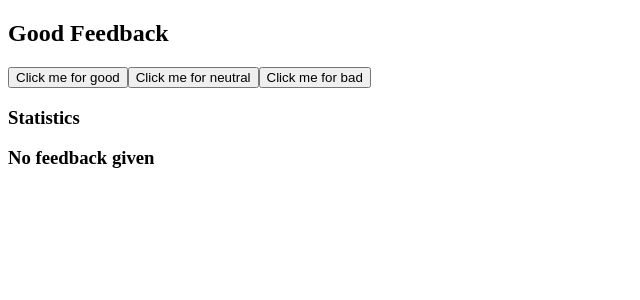
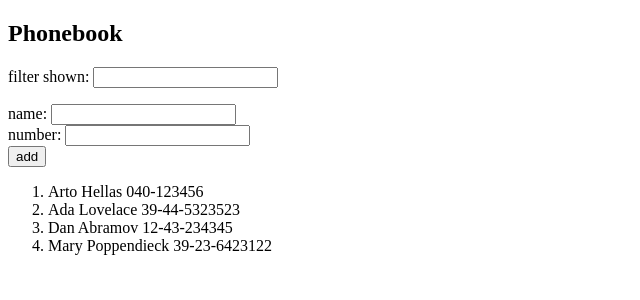
Before and after one commit to michaeldevelopment/Full-Stack-Open, a React (Create React App) app in the folder fso-react-app-part1/: page / in a window 1280 px wide. Shown: the top 300 px of the page, without its empty margins (0-640 px from the left). Built offline with nearby package versions, Linux system fonts and the light colour scheme; the HTML template or start-up script is replaced by a standard one.

Commit message:
Exercises part2b completed

```diff
--- a/fso-react-app-part1/src/App.js
+++ b/fso-react-app-part1/src/App.js
@@ -1,146 +1,51 @@
 import React, { useState } from 'react';
 
-const Button = ({ onClick, text }) => (
-  <button onClick={onClick}> {text} </button>
-);
+import Persons from './ComponentsFormPersons/Persons';
+import PersonsFiltered from './ComponentsFormPersons/PersonsFiltered';
+import PersonsForm from './ComponentsFormPersons/PersonsForm';
 
-const Statistics = ({ src }) => {
-  const [good, neutral, bad] = src;
+const App = () => {
+  const [persons, setPersons] = useState([
+    { name: 'Arto Hellas', number: '040-123456', id: 1 },
+    { name: 'Ada Lovelace', number: '39-44-5323523', id: 2 },
+    { name: 'Dan Abramov', number: '12-43-234345', id: 3 },
+    { name: 'Mary Poppendieck', number: '39-23-6423122', id: 4 },
+  ]);
+  const [newName, setNewName] = useState('');
+  const [newNumber, setNewNumber] = useState();
+  const [newFilter, setNewFilter] = useState('');
 
-  const average = (g, n, b) => {
-    return (g * 1 + n * 0 + b * -1) / (g + n + b);
+  const addPeople = (e) => {
+    e.preventDefault();
+    window.alert(
+      `${newName} with number ${newNumber} has been added to the PhoneBook`
+    );
+    setPersons([...persons, { name: newName, number: newNumber }]);
   };
 
-  const positive = (g, total) => {
-    return g * (100 / total);
+  const handleNameInput = (e) => {
+    setNewName(e.target.value);
   };
 
-  if (good > 0 || neutral > 0 || bad > 0) {
-    return (
-      <table>
-        <tbody>
-          <tr>
-            <td>Good:</td>
-            <td>{good} </td>
-          </tr>
-          <tr>
-            <td>Neutral:</td>
-            <td>{neutral}</td>
-          </tr>
-          <tr>
-            <td>Bad:</td>
-            <td>{bad}</td>
-          </tr>
-          <tr>
-            <td>All secore:</td>
-            <td>{good + neutral + bad}</td>
-          </tr>
-          <tr>
-            <td>Average:</td>
-            <td>{average(good, neutral, bad)}</td>
-          </tr>
-          <tr>
-            <td>Positive:</td>
-            <td>{positive(good, good + neutral + bad)}</td>
-          </tr>
-        </tbody>
-      </table>
-    );
-  }
-
-  return <h3> No feedback given </h3>;
-};
-
-// const StatisticLine = ({ text, value }) => {
-//   const [good, neutral, bad] = value;
-
-//   const average = (g, n, b) => {
-//     return (g * 1 + n * 0 + b * -1) / (g + n + b);
-//   };
-
-//   const positive = (g, total) => {
-//     return g * (100 / total);
-//   };
-
-//   if (good > 0 || neutral > 0 || bad > 0) {
-//     switch (text) {
-//       case 'good':
-//         return (
-//           <p>
-//             {text}: {good}
-//           </p>
-//         );
-//       case 'neutral':
-//         return (
-//           <p>
-//             {text}: {neutral}
-//           </p>
-//         );
-//       case 'bad':
-//         return (
-//           <p>
-//             {text}: {bad}
-//           </p>
-//         );
-//       case 'total':
-//         return (
-//           <p>
-//             {text}: {good + neutral + bad}
-//           </p>
-//         );
-//       case 'average':
-//         return (
-//           <p>
-//             {text}: {average(good, neutral, bad)}
-//           </p>
-//         );
-//       case 'positive':
-//         return (
-//           <p>
-//             {text}: {positive(good, good + neutral + bad)}
-//           </p>
-//         );
-//       default:
-//         <p> Nothing</p>;
-//     }
-//   } else {
-//     return <h3> No feedback given </h3>;
-//   }
-// };
-
-const App = () => {
-  // save clicks of each button to its own state
-  const [good, setGood] = useState(0);
-  const [neutral, setNeutral] = useState(0);
-  const [bad, setBad] = useState(0);
-
-  const goodClick = () => {
-    setGood(good + 1);
+  const handleNumberInput = (e) => {
+    setNewNumber(e.target.value);
   };
 
-  const neutralClick = () => {
-    setNeutral(neutral + 1);
+  const handleFilterInput = (e) => {
+    setNewFilter(e.target.value);
   };
 
-  const badClick = () => {
-    setBad(bad + 1);
-  };
+  const personsFilter = persons.filter((p) => p.name === newFilter);
 
   return (
     <div>
-      <h2> Good Feedback </h2>
-      <Button onClick={goodClick} text="Click me for good" />
-      <Button onClick={neutralClick} text="Click me for neutral" />
-      <Button onClick={badClick} text="Click me for bad" />
-      <h3> Statistics </h3>
-      <Statistics src={[good, neutral, bad]} />
-
-      {/* <StatisticLine text="good" value={[good, neutral, bad]} />
-      <StatisticLine text="neutral" value={[good, neutral, bad]} />
-      <StatisticLine text="bad" value={[good, neutral, bad]} />
-      <StatisticLine text="total" value={[good, neutral, bad]} />
-      <StatisticLine text="average" value={[good, neutral, bad]} />
-      <StatisticLine text="positive" value={[good, neutral, bad]} /> */}
+      <h2>Phonebook</h2>
+      <p>
+        filter shown: <input onChange={handleFilterInput} />
+      </p>
+      <PersonsForm props={[addPeople, handleNameInput, handleNumberInput]} />
+      <Persons persons={persons} />
+      <PersonsFiltered personsFilter={personsFilter} />
     </div>
   );
 };
```
